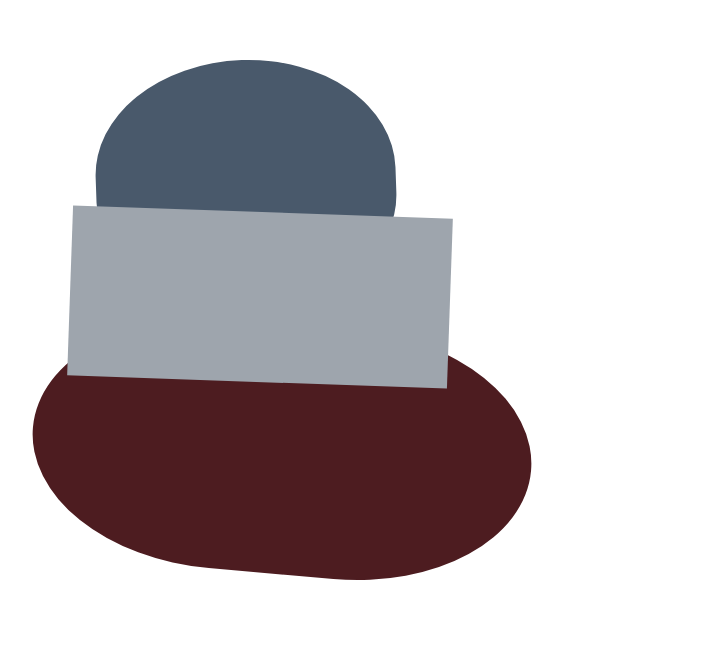
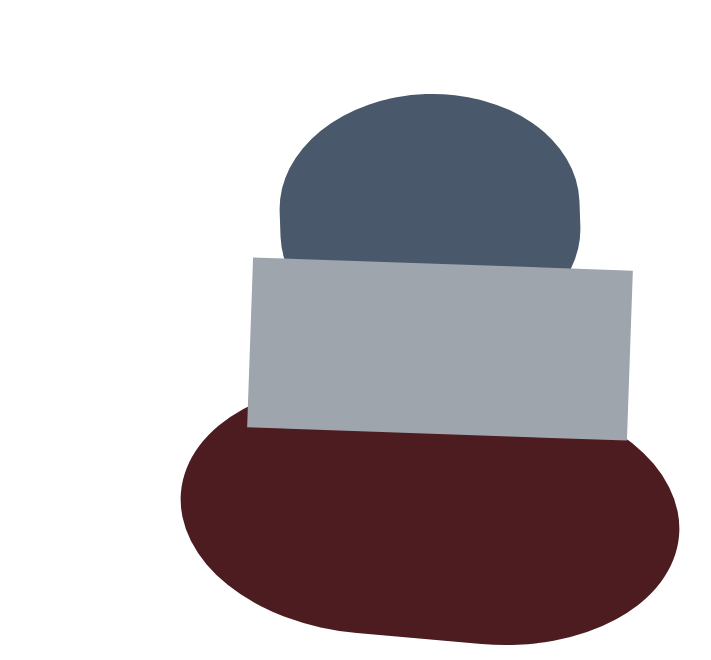
Before and after one commit to Wud88/Stilllife, a plain HTML site: page index.html in a window 1280 px wide. Shown: the part 156-816 px from the top of the page, without its empty margins (480-1191 px from the left). Drawn offline with Linux system fonts and the light colour scheme.

Commit message:
basemove

```diff
--- a/drawing.css
+++ b/drawing.css
@@ -1,7 +1,7 @@
 #bottom {
     position: absolute;
-    top: 60%;
-    left: 40%;
+    top: 545px;
+    left: 660px;
     width: 500px;
     height: 250px;
     background: #4d1c20;
@@ -11,8 +11,8 @@
 
 #mid {
     position: absolute;
-    top: 46%;
-    left: 43%;
+    top: 420px;
+    left: 730px;
     width: 380px;
     height: 170px;
     background: #9ea5ad;
@@ -20,11 +20,20 @@
 }
 #top {
     position: absolute;
-    top: 27%;
-    left: 45%;
+    top: 250px;
+    left: 760px;
     width: 300px;
     height: 250px;
     background: #49596b;
     border-radius: 400px / 300px;
     transform: rotate(-2deg);
 }
+#fan {
+    position: absolute;
+    top: 300px
+
+    width: 100px;
+    height: 100px:
+
+
+}
--- a/index.html
+++ b/index.html
@@ -7,9 +7,9 @@
 <body>
 	<div id="base">
         <div id="bottom"></div>
+            <div id="fan"></div>
         <div id="top"></div>
         <div id="mid"></div>
 
-
 </body>
 </html>
```
